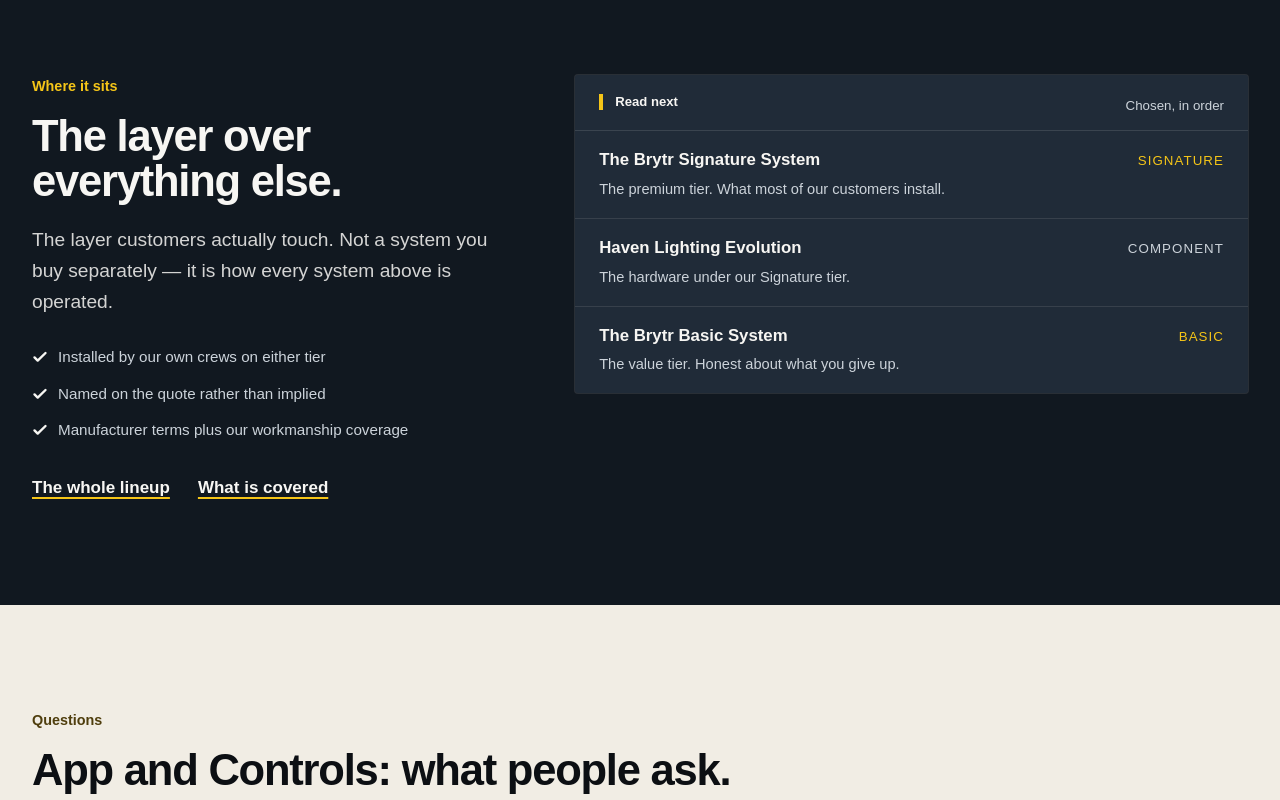
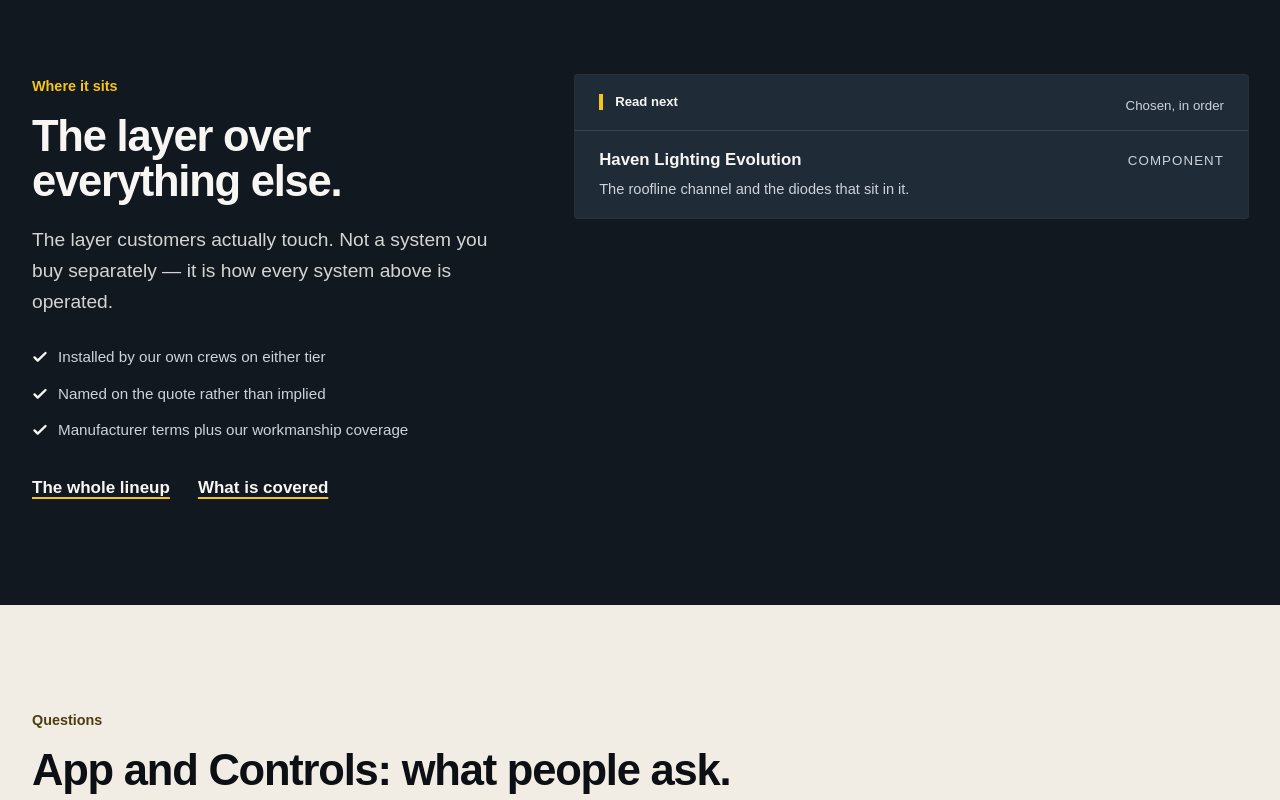
Before and after one commit to kvelasquez315/brytr-site, a Next.js app: page /lighting-systems/app-and-controls in a window 1280 px wide. Shown: the part 3580-4380 px from the top of the page. Built offline with nearby package versions, Linux system fonts and the light colour scheme; a web font is replaced by a local one.

Commit message:
Upload: systems.ts

```diff
--- a/content/systems.ts
+++ b/content/systems.ts
@@ -5,7 +5,7 @@ export type System = {
   slug: string;
   name: string;
   maker: string;
-  tier: "Signature" | "Basic" | "Component" | "Control";
+  tier: "Component" | "Control";
   short: string;
   title: string;
   h1: string;
@@ -15,82 +15,16 @@ export type System = {
   lede: string;
   specs: Spec[];
   wins: string[];
-  limits?: string[];   // omitted for Brytr's own tiers
-  priceFrom?: string;
-  ownTier?: boolean;
+  limits?: string[];
 };
 
 export const systems: System[] = [
-  {
-    slug: "brytr-signature",
-    name: "The Brytr Signature System",
-    maker: "Built on Haven Evolution",
-    tier: "Signature",
-    short: "The premium tier. What most of our customers install.",
-    title: "The Brytr Signature System | Premium Permanent Lighting",
-    h1: "The Brytr Signature system.",
-    keyword: "brytr signature",
-    icon: "twoTiers",
-    ownTier: true,
-    lede:
-      "Our core offering, built on Haven Evolution hardware. Highest chip density, the full color range, the best app, and the longest warranty we can stand behind.",
-    specs: [
-      { label: "LED spacing", value: "4 in." },
-      { label: "Color range", value: "RGB + dedicated warm white" },
-      { label: "Channel", value: "Extruded aluminum, color matched" },
-      { label: "Control", value: "Haven app, unlimited scenes" },
-      { label: "Zones", value: "Unlimited, per elevation" },
-      { label: "Dimming", value: "1 to 100 percent, per zone" },
-      { label: "Weather rating", value: "IP66" },
-      { label: "LED rating", value: "25 years" },
-      { label: "Price tier", value: "Premium" },
-    ],
-    wins: [
-      "Genuine warm white, not color-mixed white",
-      "Densest LED spacing means smooth gradients, not dots",
-      "Deepest zoning and scheduling control",
-      "Longest warranty in our lineup",
-    ],
-    priceFrom: "Premium tier",
-  },
-  {
-    slug: "brytr-basic",
-    name: "The Brytr Basic System",
-    maker: "Built on Jellyfish",
-    tier: "Basic",
-    short: "The value tier. Honest about what you give up.",
-    title: "The Brytr Basic System | Value Permanent Lighting",
-    h1: "The Brytr Basic system.",
-    keyword: "brytr basic",
-    icon: "twoTiers",
-    ownTier: true,
-    lede:
-      "Our value tier on Jellyfish hardware. A real permanent system at a lower entry point, and we will tell you plainly where it differs from Signature rather than after you sign.",
-    specs: [
-      { label: "LED spacing", value: "Wider than Signature" },
-      { label: "Color range", value: "RGB with mixed white" },
-      { label: "Channel", value: "Aluminum, standard finishes" },
-      { label: "Control", value: "Manufacturer app" },
-      { label: "Zones", value: "Supported, fewer" },
-      { label: "Dimming", value: "Supported" },
-      { label: "Weather rating", value: "Sealed channel" },
-      { label: "LED rating", value: "Shorter than Signature" },
-      { label: "Price tier", value: "Value" },
-    ],
-    wins: [
-      "Lower entry price on the same idea",
-      "Same permanent install, not a seasonal product",
-      "Serviced by us, on the same crews",
-      "Right answer on a smaller roofline or a tighter budget",
-    ],
-    priceFrom: "Value tier",
-  },
   {
     slug: "haven-evolution",
     name: "Haven Lighting Evolution",
     maker: "Haven Lighting",
     tier: "Component",
-    short: "The hardware under our Signature tier.",
+    short: "The roofline channel and the diodes that sit in it.",
     title: "Haven Lighting Evolution: Full Review and Omaha Install",
     h1: "Haven Lighting Evolution, reviewed by an installer.",
     keyword: "haven lighting",
@@ -106,7 +40,6 @@ export const systems: System[] = [
       { label: "App", value: "Haven, iOS and Android" },
       { label: "Weather rating", value: "IP66" },
       { label: "Warranty", value: "Manufacturer backed" },
-      { label: "Our tier", value: "Signature" },
     ],
     wins: [
       "A dedicated white channel is the single biggest quality difference in this category",
@@ -135,7 +68,6 @@ export const systems: System[] = [
       { label: "Color range", value: "RGB + warm white" },
       { label: "Control", value: "Same app as Evolution" },
       { label: "Weather rating", value: "Exterior rated" },
-      { label: "Our tier", value: "Signature add-on" },
     ],
     wins: ["Wall-wash effect a trim light cannot produce", "Shares the app and scenes with the roofline"],
     limits: ["Requires suitable overhang depth", "Not a substitute for roofline trim lighting"],
@@ -157,7 +89,6 @@ export const systems: System[] = [
       { label: "Color range", value: "RGB + warm white" },
       { label: "Control", value: "Same app as the roofline" },
       { label: "Install", value: "Buried low-voltage runs" },
-      { label: "Our tier", value: "Signature add-on" },
     ],
     wins: ["One app for the whole property", "Scenes span roofline and landscape together"],
     limits: ["Trenching required on established beds", "Separate transformer on larger runs"],
@@ -179,7 +110,6 @@ export const systems: System[] = [
       { label: "Color range", value: "RGB + warm white" },
       { label: "Control", value: "Same app, own zone" },
       { label: "Cable", value: "Exterior rated, concealed" },
-      { label: "Our tier", value: "Signature add-on" },
     ],
     wins: ["Stays up through winter", "Dims with the rest of the property"],
     limits: ["Needs a real structure to span", "Not a roofline substitute"],
@@ -189,14 +119,14 @@ export const systems: System[] = [
     name: "Jellyfish Lighting",
     maker: "Jellyfish Lighting",
     tier: "Component",
-    short: "The hardware under our Basic tier.",
+    short: "The other permanent system we install.",
     title: "Jellyfish Lighting: Cost, Specs and Honest Review",
     h1: "Jellyfish Lighting: cost, specs, and an honest installer review.",
     keyword: "jellyfish lighting",
     volume: "15,000/mo",
     icon: "twoTiers",
     lede:
-      "We install Jellyfish as our Basic tier, which means we have no reason to oversell it and no reason to trash it. Here is what it costs, what it does well, and where it falls short of Haven.",
+      "We install Jellyfish too, which means we have no reason to oversell it and no reason to trash it. Here is what it costs, what it does well, and where it falls short of Haven.",
     specs: [
       { label: "Manufacturer", value: "Jellyfish Lighting" },
       { label: "LED spacing", value: "Wider than Haven Evolution" },
@@ -205,7 +135,6 @@ export const systems: System[] = [
       { label: "App", value: "Jellyfish app" },
       { label: "Zones", value: "Supported" },
       { label: "Warranty", value: "Manufacturer backed" },
-      { label: "Our tier", value: "Basic" },
     ],
     wins: [
       "Meaningfully cheaper than Haven Evolution on the same roofline",
@@ -217,7 +146,7 @@ export const systems: System[] = [
       "Mixed white reads cooler and slightly uneven next to a dedicated white channel",
       "Wider LED spacing is visible on long straight runs",
       "App is workable rather than good",
-      "Shorter rated life than the Signature system",
+      "Shorter rated life than Haven Evolution",
     ],
   },
   {
```
